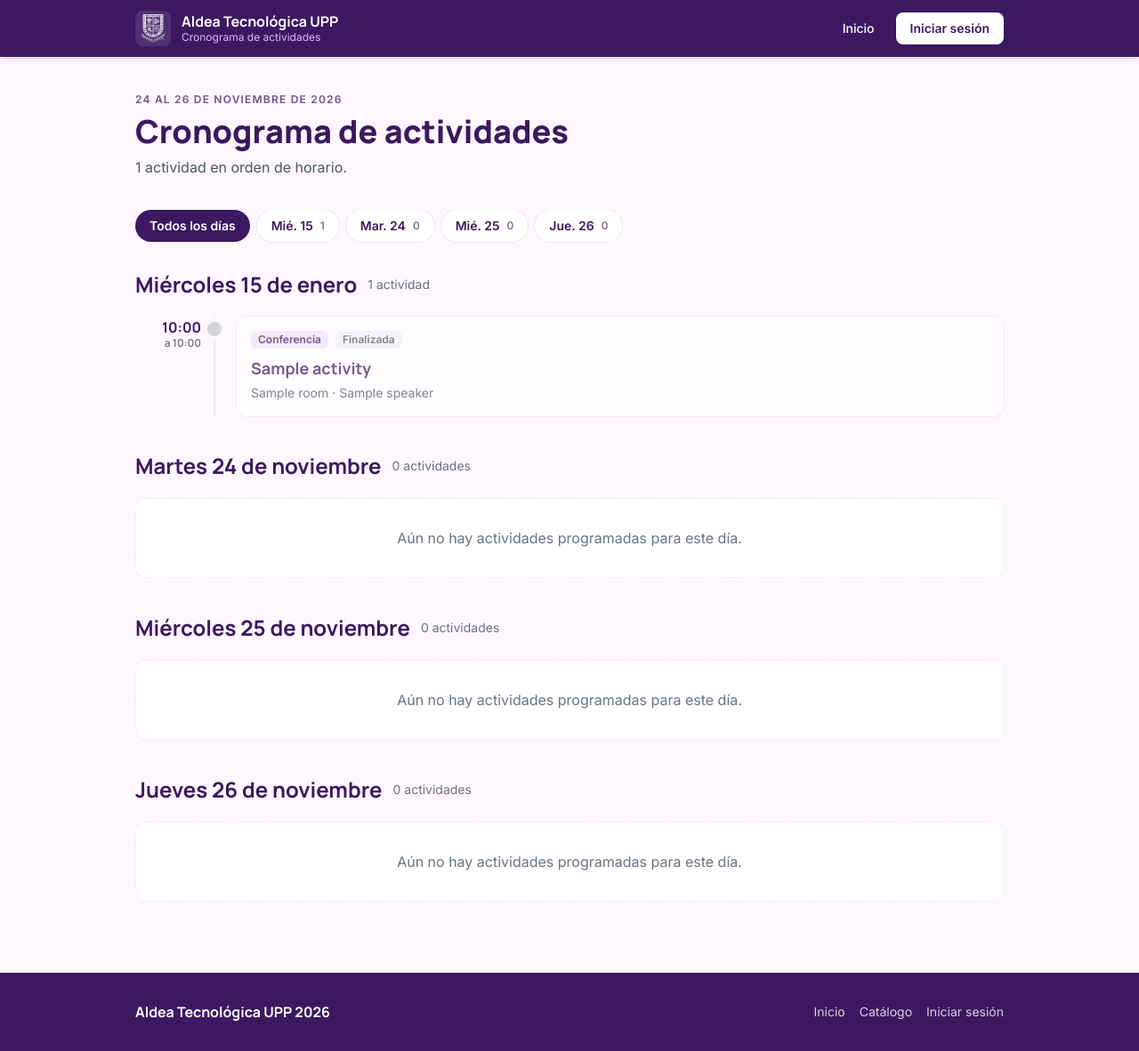
After one commit to Camilohh12/Aldea_tech, a Laravel app: page /cronograma in a window 1280 px wide. The commit adds this page. Shown: the whole page at 89% size. Run offline with Laravel 12, Linux system fonts and the light colour scheme; data comes from the database, SQL or seed files in the repository; tables that the repository leaves empty hold one stand-in row (values such as "Sample post"); style sheets or scripts are compiled from the project's sources; parts of the project's set-up code (start-up, migrations or seed data) failed here and were passed over.

Commit message:
feat(cronograma): cronograma público de actividades por día
- Nueva página /cronograma con todas las actividades agrupadas por día y en
  orden de horario (línea de tiempo), con filtro por día.
- Si hoy es un día del evento, las actividades de hoy van primero y resaltadas,
  con estado «En curso» / «Finalizada» y lugares disponibles.
- Enlaces desde la portada y el catálogo del alumno; «Inscribirme» lleva al
  catálogo del alumno en ese día.

```diff
--- /dev/null
+++ b/app/Http/Controllers/CronogramaController.php
@@ -0,0 +1,72 @@
+<?php
+
+namespace App\Http\Controllers;
+
+use App\Http\Controllers\Concerns\LeeFiltros;
+use App\Models\Activity;
+use Carbon\CarbonPeriod;
+use Illuminate\Http\Request;
+use Illuminate\Support\Carbon;
+use Illuminate\Support\Collection;
+
+// Cronograma público: todas las actividades agrupadas por día.
+// Si hoy es un día del evento, las de hoy van primero y resaltadas.
+class CronogramaController extends Controller
+{
+    use LeeFiltros;
+
+    public function index(Request $request)
+    {
+        $hoy = now()->format('Y-m-d');
+
+        $porDia = Activity::with(['activityType', 'room', 'speakers'])
+            ->withRegisteredCount()
+            ->whereNotNull('date')
+            ->orderBy('date')
+            ->orderBy('start_time')
+            ->orderBy('title')
+            ->get()
+            ->groupBy(fn (Activity $activity) => $activity->date->format('Y-m-d'));
+
+        // Los días del evento siempre aparecen (aunque no tengan actividades),
+        // más cualquier otra fecha que sí tenga, p. ej. un taller previo
+        $fechas = collect(CarbonPeriod::create(config('aldea.event.start_date'), config('aldea.event.end_date')))
+            ->map(fn (\DateTimeInterface $fecha) => $fecha->format('Y-m-d'))
+            ->merge($porDia->keys())
+            ->unique()
+            ->sort()
+            ->values();
+
+        $dias = $fechas->map(fn (string $fecha) => $this->dia($fecha, $porDia->get($fecha, collect()), $hoy));
+
+        // ?dia=AAAA-MM-DD muestra solo ese día; sin filtro, todos con hoy al principio
+        $seleccionado = $this->filtroFecha($request, 'dia');
+        $seleccionado = $fechas->contains($seleccionado) ? $seleccionado : null;
+
+        $visibles = $seleccionado
+            ? $dias->where('fecha', $seleccionado)->values()
+            : $dias->sortByDesc('esHoy')->values(); // orden estable: hoy primero, el resto por fecha
+
+        return view('cronograma', [
+            'dias' => $dias,
+            'visibles' => $visibles,
+            'seleccionado' => $seleccionado,
+            'hayHoy' => $dias->contains('esHoy', true),
+            'total' => $porDia->flatten(1)->count(),
+        ]);
+    }
+
+    /** Datos de un día: etiquetas y sus actividades en orden de horario. */
+    private function dia(string $fecha, Collection $actividades, string $hoy): object
+    {
+        $carbon = Carbon::parse($fecha)->locale('es');
+
+        return (object) [
+            'fecha' => $fecha,
+            'esHoy' => $fecha === $hoy,
+            'corto' => ucfirst($carbon->isoFormat('ddd D')),             // «Mar 24»
+            'largo' => ucfirst($carbon->isoFormat('dddd D [de] MMMM')),  // «Martes 24 de noviembre»
+            'actividades' => $actividades,
+        ];
+    }
+}
--- a/resources/views/alumno/catalogo.blade.php
+++ b/resources/views/alumno/catalogo.blade.php
@@ -20,6 +20,12 @@
         </div>
         <span class="shrink-0 rounded-full border border-aldea-100 bg-aldea-50 px-3 py-1 text-xs font-semibold text-aldea-800">● Alumno activo</span>
     </section>
+
+    {{-- Acceso al cronograma por día --}}
+    <a href="{{ route('cronograma') }}" class="mb-4 flex items-center justify-between gap-3 rounded-2xl border border-aldea-100 bg-white px-4 py-3 text-sm font-semibold text-aldea-800 shadow-sm hover:border-aldea-300">
+        <span>Ver el cronograma por día</span>
+        <span aria-hidden="true">→</span>
+    </a>
 
     {{-- Buscador y filtros --}}
     <form method="GET" action="{{ route('alumno.catalogo') }}" data-filtro-vivo class="mb-4 space-y-3">
--- /dev/null
+++ b/resources/views/cronograma.blade.php
@@ -0,0 +1,194 @@
+<!DOCTYPE html>
+<html lang="es-MX" translate="no">
+<head>
+    <meta charset="UTF-8">
+    <meta name="viewport" content="width=device-width, initial-scale=1.0">
+    <title>Cronograma de actividades · Aldea Tecnológica UPP 2026</title>
+    <meta name="description" content="Todas las actividades de la Aldea Tecnológica UPP 2026 ordenadas por día y horario.">
+    <link rel="icon" type="image/png" href="{{ asset('img/escudo-upp.png') }}">
+
+    <link rel="preconnect" href="https://fonts.googleapis.com">
+    <link rel="preconnect" href="https://fonts.gstatic.com" crossorigin>
+    <link href="https://fonts.googleapis.com/css2?family=Inter:wght@400;500;600;700&family=Manrope:wght@600;700;800&display=swap" rel="stylesheet">
+
+    @vite(['resources/css/admin.css'])
+</head>
+
+<body class="bg-upp-surface font-sans text-[#1C1B1F] antialiased">
+
+@php
+    $esAlumno = auth()->user()?->hasRole('alumno') ?? false;
+    // Dónde se inscribe: el catálogo del alumno en ese día o, sin sesión, el login de alumnos
+    $inscripcionUrl = fn (string $fecha) => $esAlumno
+        ? route('alumno.catalogo', ['fecha' => $fecha])
+        : (auth()->check() ? route('dashboard') : route('login', ['perfil' => 'alumno']));
+
+    $chip = fn (bool $activo) => $activo
+        ? 'bg-upp-primary-container text-white shadow-sm'
+        : 'bg-white text-upp-primary-container ring-1 ring-upp-surface-high hover:bg-upp-surface-low';
+@endphp
+
+    <!-- Barra superior -->
+    <header class="sticky top-0 z-30 bg-upp-primary text-white shadow-md">
+        <div class="max-w-5xl mx-auto px-4 sm:px-6 h-16 flex items-center justify-between gap-4">
+            <a href="{{ route('home') }}" class="flex items-center gap-3 shrink-0">
+                <img src="{{ asset('img/escudo-upp.png') }}" alt="Escudo UPP" class="w-10 h-10 rounded-lg bg-white/10 p-1 object-contain">
+                <span class="leading-tight">
+                    <span class="block font-heading font-bold">Aldea Tecnológica UPP</span>
+                    <span class="hidden sm:block text-xs text-upp-primary-fixed-dim">Cronograma de actividades</span>
+                </span>
+            </a>
+
+            <div class="flex items-center gap-2">
+                <a href="{{ route('home') }}" class="hidden sm:inline-flex px-4 py-2 rounded-lg text-sm font-medium text-white hover:bg-white/10 transition">Inicio</a>
+                @auth
+                    <a href="{{ route('dashboard') }}" class="whitespace-nowrap px-4 py-2 rounded-lg bg-white text-upp-primary text-sm font-semibold hover:bg-upp-surface-high transition">Ir a mi panel</a>
+                @else
+                    <a href="{{ route('login') }}" class="whitespace-nowrap px-4 py-2 rounded-lg bg-white text-upp-primary text-sm font-semibold hover:bg-upp-surface-high transition">Iniciar sesión</a>
+                @endauth
+            </div>
+        </div>
+    </header>
+
+    <main class="max-w-5xl mx-auto px-4 sm:px-6 py-8 sm:py-10">
+
+        <!-- Título -->
+        <p class="text-xs font-semibold tracking-widest uppercase text-upp-secondary">24 al 26 de noviembre de 2026</p>
+        <h1 class="font-heading text-3xl sm:text-4xl font-extrabold text-upp-primary mt-2">Cronograma de actividades</h1>
+        <p class="text-gray-600 mt-2">
+            {{ $total === 1 ? '1 actividad' : $total.' actividades' }} en orden de horario.
+            @if ($hayHoy) Las de hoy aparecen primero. @endif
+        </p>
+
+        <!-- Filtro por día -->
+        <nav class="sticky top-16 z-20 -mx-4 sm:mx-0 mt-6 bg-upp-surface/95 backdrop-blur px-4 sm:px-0 py-3" aria-label="Días del evento">
+            <div class="flex gap-2 overflow-x-auto pb-1">
+                <a href="{{ route('cronograma') }}" @if (! $seleccionado) aria-current="page" @endif
+                   class="shrink-0 whitespace-nowrap rounded-full px-4 py-2 text-sm font-semibold transition {{ $chip(! $seleccionado) }}">
+                    Todos los días
+                </a>
+                @foreach ($dias as $dia)
+                    <a href="{{ route('cronograma', ['dia' => $dia->fecha]) }}" @if ($seleccionado === $dia->fecha) aria-current="page" @endif
+                       class="shrink-0 whitespace-nowrap inline-flex items-center gap-2 rounded-full px-4 py-2 text-sm font-semibold transition {{ $chip($seleccionado === $dia->fecha) }}">
+                        {{ $dia->corto }}
+                        @if ($dia->esHoy)
+                            <span class="rounded-full bg-emerald-500 px-2 py-0.5 text-[11px] font-bold text-white">Hoy</span>
+                        @endif
+                        <span class="text-xs font-medium opacity-70">{{ $dia->actividades->count() }}</span>
+                    </a>
+                @endforeach
+            </div>
+        </nav>
+
+        <!-- Días -->
+        <div class="mt-4 space-y-10">
+            @foreach ($visibles as $dia)
+                <section aria-labelledby="dia-{{ $dia->fecha }}"
+                         @class(['rounded-2xl', 'bg-white ring-2 ring-emerald-400 shadow-sm p-4 sm:p-6' => $dia->esHoy])>
+
+                    <div class="flex flex-wrap items-center gap-3 mb-5">
+                        <h2 id="dia-{{ $dia->fecha }}" class="font-heading text-xl sm:text-2xl font-bold text-upp-primary">
+                            @if ($dia->esHoy) Hoy · @endif{{ $dia->largo }}
+                        </h2>
+                        @if ($dia->esHoy)
+                            <span class="rounded-full bg-emerald-100 px-3 py-1 text-xs font-bold text-emerald-800">Actividades de hoy</span>
+                        @endif
+                        <span class="text-sm text-gray-500">
+                            {{ $dia->actividades->count() === 1 ? '1 actividad' : $dia->actividades->count().' actividades' }}
+                        </span>
+                    </div>
+
+                    @if ($dia->actividades->isEmpty())
+                        <p class="rounded-xl border border-dashed border-upp-surface-high bg-white px-4 py-8 text-center text-gray-500">
+                            Aún no hay actividades programadas para este día.
+                        </p>
+                    @else
+                        <!-- Línea de tiempo -->
+                        <ol class="relative ml-2 sm:ml-[5.5rem] border-l-2 border-upp-surface-high">
+                            @foreach ($dia->actividades as $activity)
+                                @php
+                                    $enCurso = $activity->isInProgress();
+                                    $termino = $activity->hasEnded();
+                                    $lugares = $activity->availableSpots();
+                                @endphp
+                                <li class="relative pl-6 pb-6 last:pb-0">
+                                    <!-- Punto -->
+                                    <span @class([
+                                        'absolute -left-[9px] top-1.5 h-4 w-4 rounded-full ring-4 ring-upp-surface',
+                                        'bg-emerald-500' => $enCurso,
+                                        'bg-gray-300' => $termino,
+                                        'bg-upp-primary-container' => ! $enCurso && ! $termino,
+                                    ])></span>
+
+                                    <!-- Horario (a la izquierda en pantallas grandes) -->
+                                    <p class="sm:absolute sm:-left-[6rem] sm:top-0.5 sm:w-20 sm:text-right font-heading font-bold text-upp-primary leading-tight">
+                                        {{ $activity->start_time ? substr($activity->start_time, 0, 5) : 'Por definir' }}
+                                        @if ($activity->end_time)
+                                            <span class="sm:block text-xs font-medium text-gray-500">a {{ substr($activity->end_time, 0, 5) }}</span>
+                                        @endif
+                                    </p>
+
+                                    <article @class([
+                                        'mt-1 sm:mt-0 rounded-xl bg-white p-4 shadow-sm ring-1',
+                                        'ring-emerald-300' => $enCurso,
+                                        'ring-upp-surface-high' => ! $enCurso,
+                                        'opacity-70' => $termino,
+                                    ])>
+                                        <div class="flex flex-wrap items-center gap-2">
+                                            @if ($activity->activityType)
+                                                <span class="rounded-md bg-upp-surface-high px-2 py-0.5 text-xs font-semibold text-upp-primary-container">{{ $activity->activityType->name }}</span>
+                                            @endif
+                                            @if ($enCurso)
+                                                <span class="inline-flex items-center gap-1.5 rounded-md bg-emerald-100 px-2 py-0.5 text-xs font-bold text-emerald-800">
+                                                    <span class="h-1.5 w-1.5 rounded-full bg-emerald-600"></span> En curso
+                                                </span>
+                                            @elseif ($termino)
+                                                <span class="rounded-md bg-gray-100 px-2 py-0.5 text-xs font-semibold text-gray-600">Finalizada</span>
+                                            @elseif ($lugares !== null && $lugares <= 0)
+                                                <span class="rounded-md bg-red-50 px-2 py-0.5 text-xs font-semibold text-red-700">Cupo lleno</span>
+                                            @elseif ($lugares !== null)
+                                                <span class="rounded-md bg-emerald-50 px-2 py-0.5 text-xs font-semibold text-emerald-700">
+                                                    {{ $lugares === 1 ? '1 lugar' : $lugares.' lugares' }}
+                                                </span>
+                                            @endif
+                                        </div>
+
+                                        <h3 class="font-heading text-lg font-bold text-upp-primary mt-2">{{ $activity->title }}</h3>
+
+                                        <p class="text-sm text-gray-600 mt-1">
+                                            {{ $activity->room?->name ?? 'Aula por definir' }}
+                                            @if ($activity->speakers->isNotEmpty())
+                                                · {{ $activity->speakers->pluck('name')->join(', ', ' y ') }}
+                                            @endif
+                                        </p>
+
+                                        @if (! $termino && ! $enCurso)
+                                            <a href="{{ $inscripcionUrl($dia->fecha) }}"
+                                               class="inline-flex items-center gap-1 mt-3 text-sm font-semibold text-upp-primary-container hover:underline">
+                                                {{ $esAlumno ? 'Inscribirme' : 'Inicia sesión para inscribirte' }} →
+                                            </a>
+                                        @endif
+                                    </article>
+                                </li>
+                            @endforeach
+                        </ol>
+                    @endif
+                </section>
+            @endforeach
+        </div>
+
+    </main>
+
+    <footer class="bg-upp-primary text-white mt-10">
+        <div class="max-w-5xl mx-auto px-4 sm:px-6 py-8 flex flex-col gap-3 sm:flex-row sm:items-center sm:justify-between">
+            <p class="font-heading font-bold">Aldea Tecnológica UPP 2026</p>
+            <nav class="flex flex-wrap gap-4 text-sm text-white/80">
+                <a href="{{ route('home') }}" class="hover:text-white">Inicio</a>
+                <a href="{{ route('home') }}#catalogo" class="hover:text-white">Catálogo</a>
+                <a href="{{ route('login') }}" class="hover:text-white">Iniciar sesión</a>
+            </nav>
+        </div>
+    </footer>
+
+</body>
+</html>
--- a/resources/views/welcome.blade.php
+++ b/resources/views/welcome.blade.php
@@ -46,6 +46,7 @@
             <nav class="hidden md:flex items-center gap-1 text-sm font-medium">
                 <a href="#inicio" class="px-3 py-2 rounded-lg text-white/85 hover:bg-white/10 hover:text-white">Inicio</a>
                 <a href="#catalogo" class="px-3 py-2 rounded-lg text-white/85 hover:bg-white/10 hover:text-white">Catálogo</a>
+                <a href="{{ route('cronograma') }}" class="px-3 py-2 rounded-lg text-white/85 hover:bg-white/10 hover:text-white">Cronograma</a>
                 <a href="#accesos" class="px-3 py-2 rounded-lg text-white/85 hover:bg-white/10 hover:text-white">Accesos</a>
             </nav>
 
@@ -102,6 +103,10 @@
                             <svg class="w-5 h-5" fill="none" stroke="currentColor" stroke-width="2" viewBox="0 0 24 24">
                                 <path stroke-linecap="round" stroke-linejoin="round" d="M19 14l-7 7m0 0l-7-7m7 7V3" />
                             </svg>
+                        </a>
+                        <a href="{{ route('cronograma') }}"
+                           class="inline-flex items-center justify-center gap-2 bg-white hover:bg-upp-surface-low text-upp-primary-container px-6 py-3.5 rounded-lg font-semibold ring-1 ring-upp-surface-high transition">
+                            Cronograma por día
                         </a>
                         <a href="#accesos"
                            class="inline-flex items-center justify-center gap-2 bg-white hover:bg-upp-surface-low text-upp-primary-container px-6 py-3.5 rounded-lg font-semibold ring-1 ring-upp-surface-high transition">
@@ -376,6 +381,7 @@
             </div>
             <nav class="flex flex-wrap gap-4 text-sm text-white/80">
                 <a href="#catalogo" class="hover:text-white">Catálogo</a>
+                <a href="{{ route('cronograma') }}" class="hover:text-white">Cronograma</a>
                 <a href="#accesos" class="hover:text-white">Accesos</a>
                 <a href="{{ route('login') }}" class="hover:text-white">Iniciar sesión</a>
             </nav>
--- a/routes/web.php
+++ b/routes/web.php
@@ -17,6 +17,7 @@ use App\Http\Controllers\Alumno\AgendaController;
 use App\Http\Controllers\Alumno\CatalogoController;
 use App\Http\Controllers\Alumno\InscripcionController;
 use App\Http\Controllers\Alumno\PasesController;
+use App\Http\Controllers\CronogramaController;
 use App\Http\Controllers\HomeController;
 use App\Http\Controllers\PaseLista\PaseListaController;
 use App\Http\Controllers\ProfileController;
@@ -26,6 +27,9 @@ use Illuminate\Support\Facades\Route;
 
 // Página principal: portada del evento y catálogo público
 Route::get('/', [HomeController::class, 'index'])->name('home');
+
+// Cronograma público de actividades por día
+Route::get('/cronograma', [CronogramaController::class, 'index'])->name('cronograma');
 
 // Dashboard: cada rol entra a su sección
 Route::get('/dashboard', function () {
```
Also changed, not shown: tests/Feature/CronogramaTest.php (added, +110 -0 lines).
